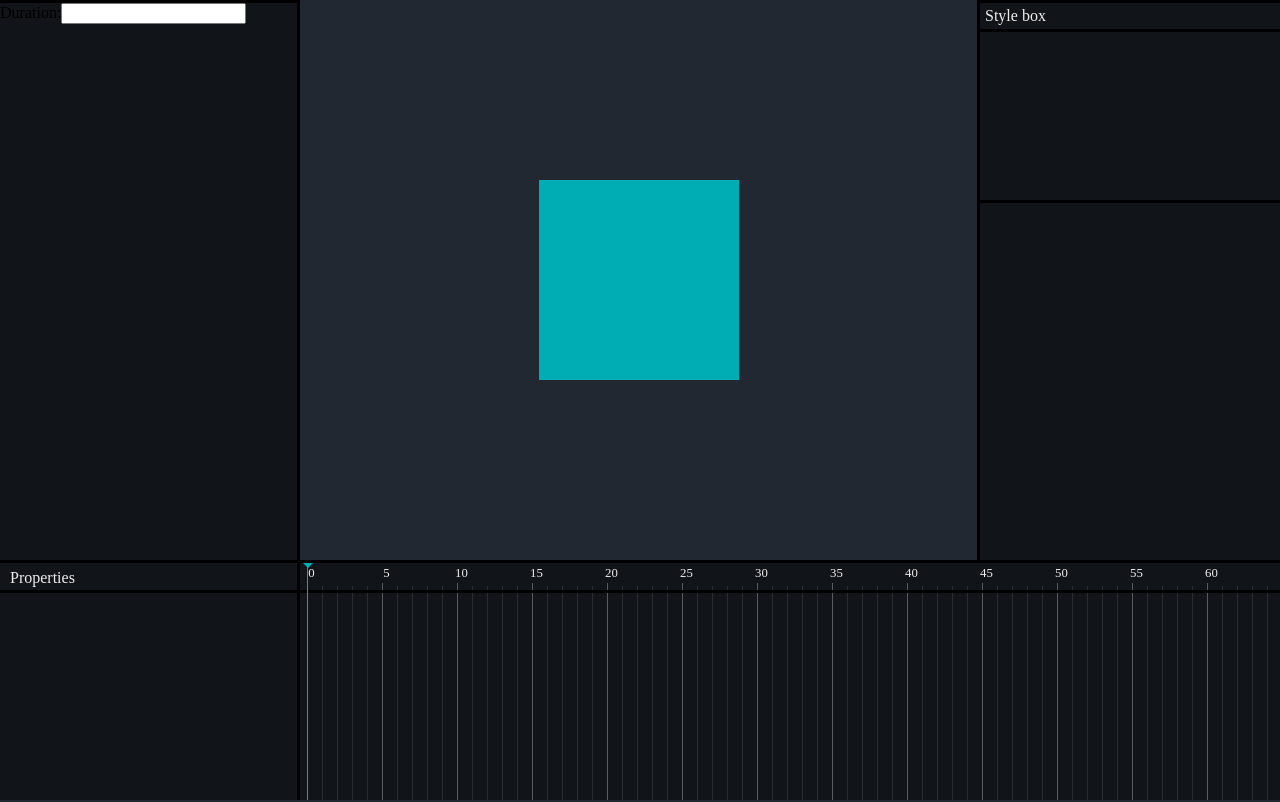
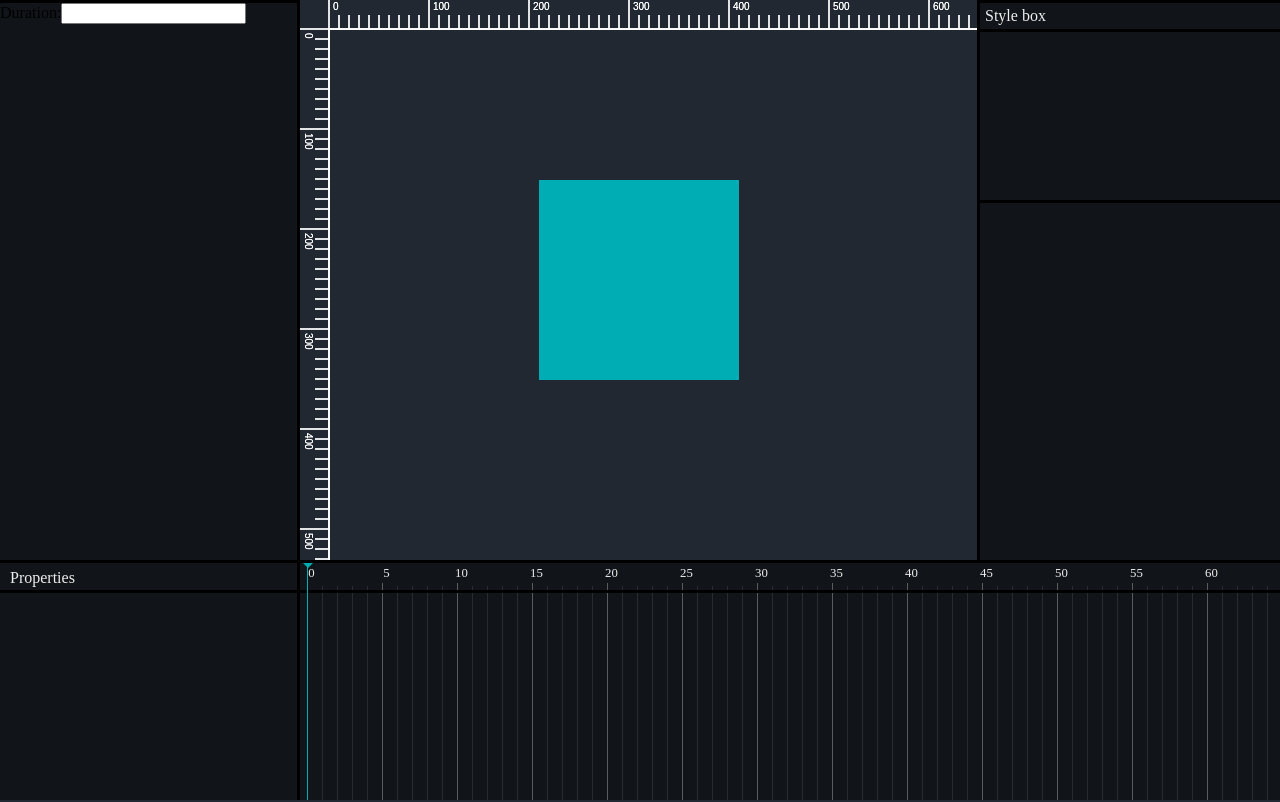
Before and after one commit to OmidRasouli/animotion, a React (Create React App) app: page / in a window 1280 px wide. Shown: the top 802 px of the page. Built offline with nearby package versions, Linux system fonts and the light colour scheme.

Commit message:
Edit App

```diff
--- a/src/App.module.scss
+++ b/src/App.module.scss
@@ -13,6 +13,7 @@
     display: flex;
 
     .result {
+      position: relative;
       flex-grow: 1;
       display: flex;
       justify-content: center;
--- a/src/App.tsx
+++ b/src/App.tsx
@@ -5,6 +5,7 @@ import SideBar from "./component/SideBar/SideBar";
 import AnimationConfig from "./component/AnimationConfig/AnimationConfig";
 import Output from "./component/Output/Output";
 import { Config } from "./PublicFiles/Interfaces";
+import Ruler from "./component/Ruler/Ruler";
 
 export default function App() {
   const [animationTimer, setAnimationTimer] = useState<number>(0);
@@ -17,6 +18,8 @@ export default function App() {
       <div className={style.viewport}>
         <AnimationConfig SetAnimationConfig={setAnimationConfig} />
         <div className={style.result}>
+          <Ruler orientation="horizontal" />
+          <Ruler orientation="vertical" />
           <Output config={animationConfig} time={animationTimer} />
         </div>
         <SideBar />
```
